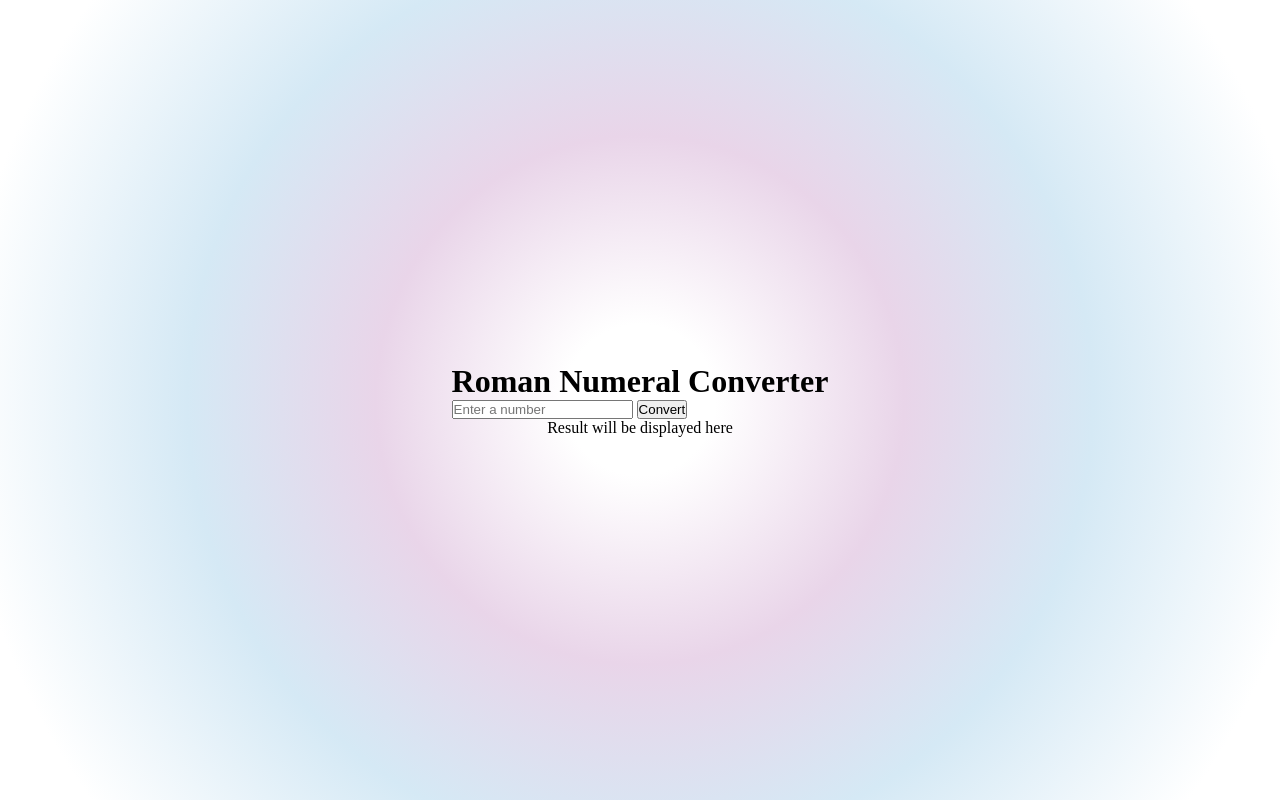
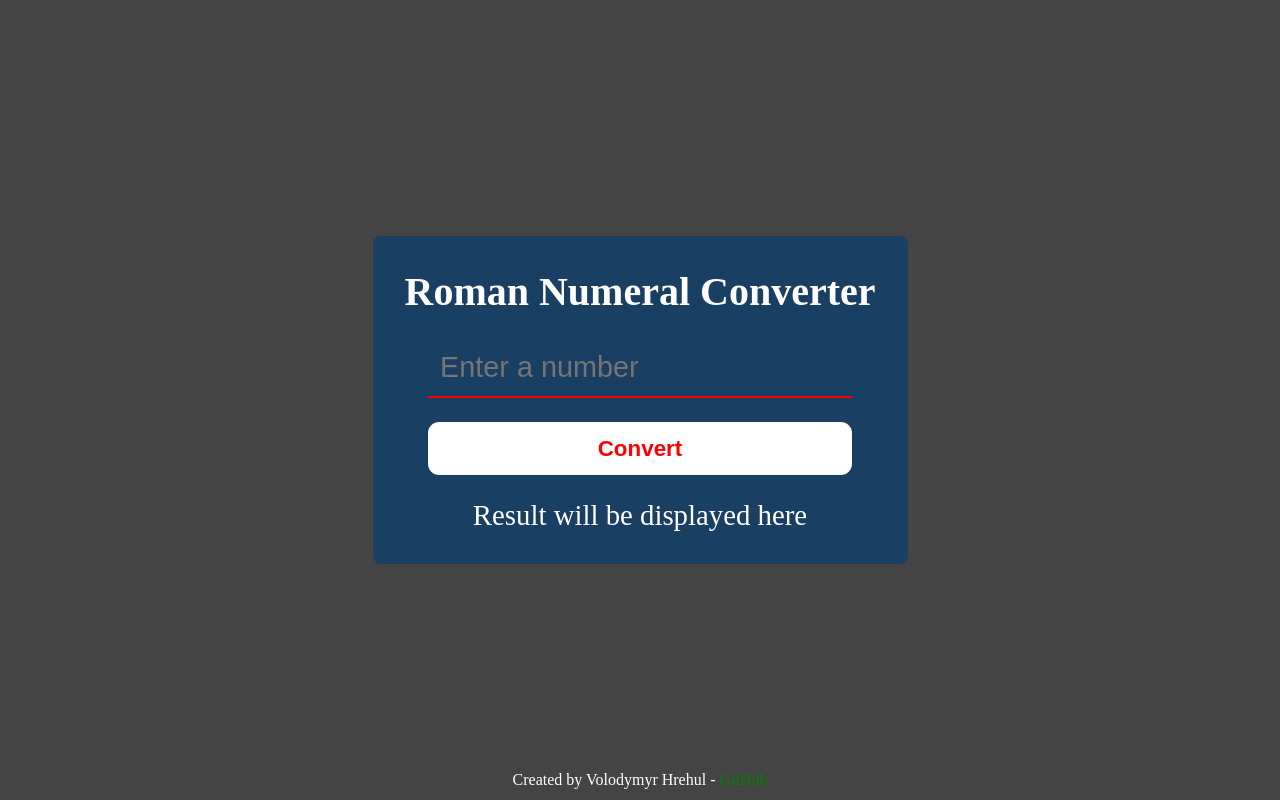
Before and after one commit to Premisterio/Mini-projects, a PHP site: page / in a window 1280 px wide. Run offline with PHP 8.4, Linux system fonts and the light colour scheme.

Commit message:
Basic layout finished
Changes:
- Removed unused css
- Completed basic ui elements
- Removed line breaks in prev proj because why not

```diff
--- a/javaScript/palindrome-checker/styles.css
+++ b/javaScript/palindrome-checker/styles.css
@@ -66,7 +66,6 @@ input {
   border: none;
   border-bottom: 2px solid var(--primary-1);
   background: transparent;
-
   color: var(--text);
   outline: none;
   font-size: 1rem;
@@ -79,7 +78,6 @@ button {
   width: 80%;
   border-radius: 2rem;
   background-color: var(--text);
-
   color: var(--text);
   border: none;
   cursor: pointer;
--- a/javaScript/romanNumConv/index.html
+++ b/javaScript/romanNumConv/index.html
@@ -7,22 +7,38 @@
     <link rel="stylesheet" href="styles.css">
 </head>
 <body>
+    <!-- Background ellipses
+    <div class="ellipse one"></div>
+    <div class="ellipse two"></div>
+    <div class="ellipse three"></div> -->
+
+    <!-- Centers the app -->
     <main class="main-container">
 
-        <div class="container glass">
+        <!-- TODO: add glass effect -->
+        <!-- App -->
+        <div class="container">
 
-            <div class="input-container">
-                <h1>Roman Numeral Converter</h1>
-                <input type="number" id="input" placeholder="Enter a number">
-                <button id="convert-btn">Convert</button>
-            </div>
+            <h1>Roman Numeral Converter</h1>
+            <input type="number" id="input" placeholder="Enter a number">
+            <button id="convert-btn">Convert</button>
 
+            <!-- Output -->
             <div class="result-container">
                 <p id="result">Result will be displayed here</p>
             </div>
+
         </div>
 
+
     </main>
+
+    <!-- Footer -->
+    <footer>
+        <p class="footer-p">
+            Created by Volodymyr Hrehul - <a target="_blank" class="footer-a" href="https://github.com/Premisterio">GitHub</a>
+        </p>
+    </footer>
     <script src="script.js"></script>
 </body>
 </html>
--- a/javaScript/romanNumConv/styles.css
+++ b/javaScript/romanNumConv/styles.css
@@ -1,9 +1,53 @@
+/* CSS Reset */
 * {
   margin: 0;
   padding: 0;
   box-sizing: border-box;
 }
 
+body {
+  background-color: #444444;
+}
+
+/* Background ellipse elements
+body {
+  height: 100vh;
+  display: flex;
+  align-items: center;
+  justify-content: center;
+  overflow: hidden;
+  position: relative;
+}
+
+.ellipse {
+  position: fixed;
+  width: 31.25rem;
+  height: 25.625rem;
+  border-radius: 50%;
+  filter: blur(6.25rem);
+  opacity: 0.7;
+  mix-blend-mode: screen;
+}
+
+.ellipse.one {
+  background: #ff0d6a;
+  top: 30%;
+  left: 5%;
+}
+
+.ellipse.two {
+  background: #0500ff;
+  top: 35%;
+  left: 35%;
+}
+
+.ellipse.three {
+  background: #00ffe0;
+  top: 30%;
+  left: 55%;
+} */
+
+/* Centers app */
 .main-container {
   display: flex;
   flex-direction: column;
@@ -12,27 +56,82 @@
   height: 100vh;
 }
 
-h1 {
-  text-align: center;
-}
-
+/* App container */
 .container {
   display: flex;
   flex-direction: column;
   align-items: center;
   justify-content: center;
+  padding: 2em;
+  max-width: 35rem;
+  background-color: #193f63;
+  border-radius: 0.5em;
+  gap: 1.5rem;
 }
 
-body {
-  background: radial-gradient(
-    circle,
-    rgba(255, 255, 255, 1) 10%,
-    rgba(200, 150, 200, 0.4) 35%,
-    rgba(150, 200, 230, 0.4) 60%,
-    rgba(255, 255, 255, 1) 90%
-  );
-  height: 100vh;
-  display: flex;
-  align-items: center;
-  justify-content: center;
+h1 {
+  text-align: center;
+  color: #fff;
+  font-size: 2.5rem;
+  width: 100%;
 }
+
+input {
+  padding: 0.75rem;
+  width: 90%;
+  border: none;
+  border-bottom: 2px solid red;
+  background: transparent;
+  color: white;
+  outline: none;
+  font-size: 1.8rem;
+}
+
+button {
+  padding: 0.85rem;
+  width: 90%;
+  border-radius: 0.7rem;
+  background-color: white;
+  color: red;
+  border: none;
+  cursor: pointer;
+  font-size: 1.4rem;
+  font-weight: 700;
+  text-align: center;
+}
+
+#result {
+  color: #fff;
+  font-size: 1.8rem;
+}
+
+/* Hide element */
+.hidden {
+  display: none;
+}
+
+/* TO DO FINISH FOOTER */
+/* Footer */
+footer {
+  padding: 0.7rem 0;
+  background-color: transparent;
+  color: white;
+  text-align: center;
+  position: fixed;
+  bottom: 0;
+  width: 100%;
+}
+
+.footer-a {
+  text-decoration: none;
+  color: green;
+  cursor: pointer;
+}
+
+.footer-a:hover {
+  color: yellow;
+}
+
+.footer-a:active {
+  color: red;
+}
```
